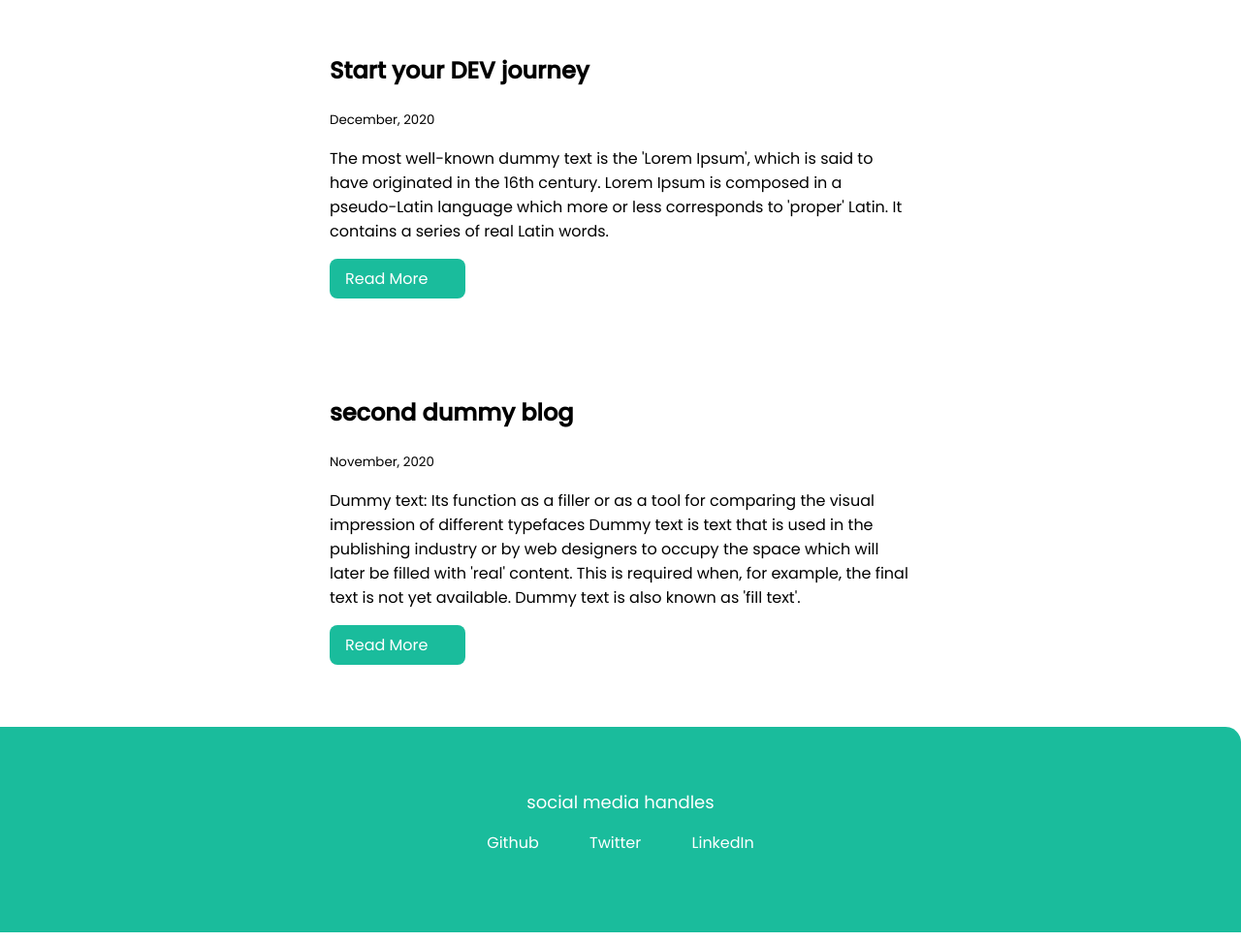
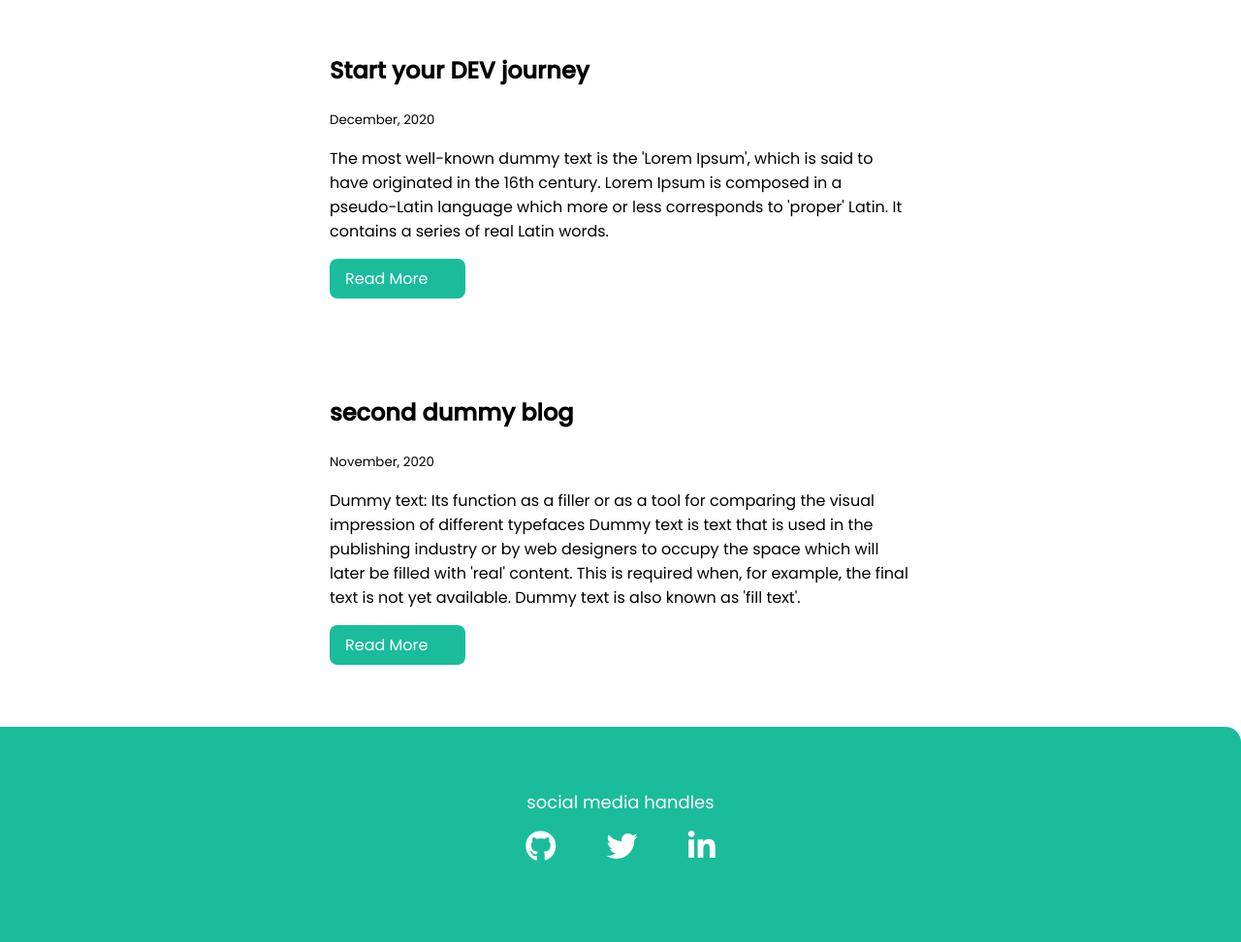
Before and after one commit to theshuntz/portfolio, a plain HTML site: page blogs.html in a window 1280 px wide. Shown: the part 319-1291 px from the top of the page at 97% size. Drawn offline with nearby package versions, Linux system fonts and the light colour scheme.

Commit message:
modified style

```diff
--- a/blogs.html
+++ b/blogs.html
@@ -5,6 +5,7 @@
     <meta charset="UTF-8">
     <meta name="viewport" content="width=device-width, initial-scale=1.0">
     <link href="style.css" rel="stylesheet" />
+    <link rel="stylesheet" href="https://use.fontawesome.com/releases/v5.8.1/css/all.css">
     <title>blogs | Masoom Kumar</title>
 </head>
 
@@ -64,17 +65,17 @@
         <ul class="social-links list-non-bullet">
             <li class="list-item-inline footer-btn">
                 <a class="link" href="https://github.com/theshuntz">
-                    Github
+                    <i class="fab fa-2x fa-github"></i>
                 </a>
             </li>
             <li class="list-item-inline footer-btn">
                 <a class="link" href="https://twitter.com/shuntzhere">
-                    Twitter
+                    <i class="fab fa-2x fa-twitter"></i>
                 </a>
             </li>
             <li class="list-item-inline footer-btn">
                 <a class="link" href="https://www.linkedin.com/in/masoom-kumar/">
-                    LinkedIn
+                    <i class="fab fa-2x fa-linkedin-in"></i>
                 </a>
             </li>
 
--- a/style.css
+++ b/style.css
@@ -176,14 +176,8 @@ hr {
     padding-inline-start: 0px;
 }
 
-
-.footer-btn:hover{
-    transform: translateY(-5px);
-    background-color: white;
-}
-
 .footer-btn:hover a{
-    color: #1abc9c;
+    color: black;
     transition: all .2s;
 }
 
```
Also changed, not shown: index.html (+4 -3 lines), projects.html (+6 -5 lines).
